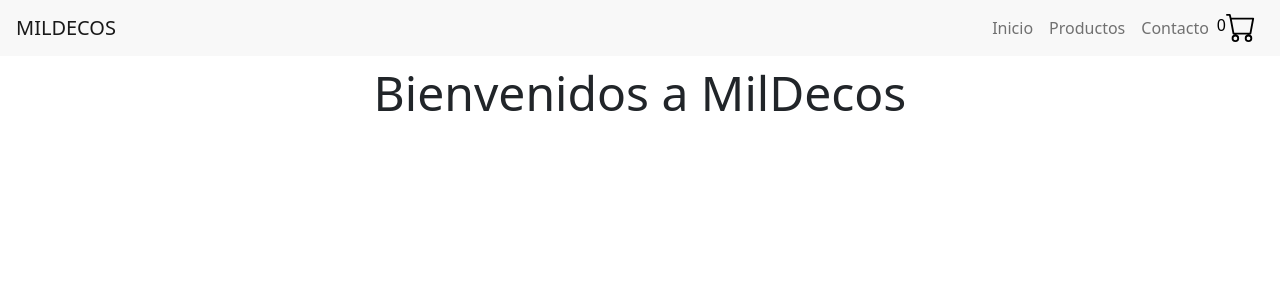
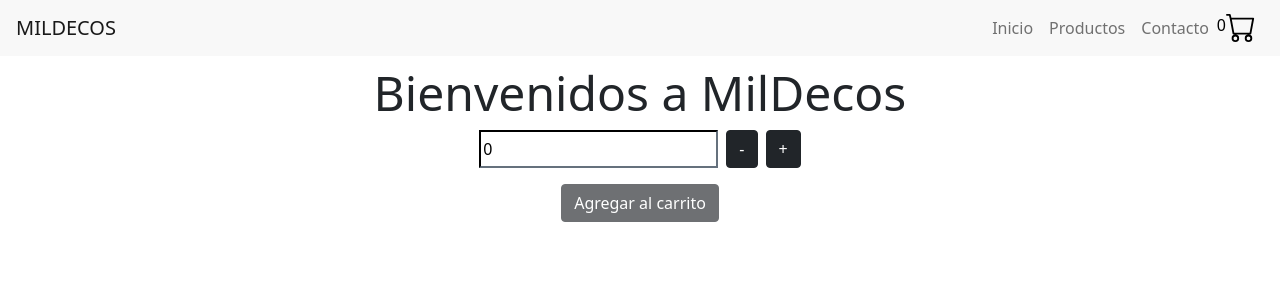
Before and after one commit to pityochner/carrito_mildecos, a React (Create React App) app: page / in a window 1280 px wide. Shown: the top 300 px of the page. Built offline with nearby package versions, Linux system fonts and the light colour scheme.

Commit message:
Item Count

```diff
--- a/src/App.js
+++ b/src/App.js
@@ -1,13 +1,14 @@
 import './App.css';
 import NavBar from './components/NavBar/NavBar';
 import ItemListContainer from './components/ItemListContainer/ItemListContainer';
-
+import ItemCount from './components/ItemCount/ItemCount'
 
 function App() {
   return (
     <>
     <NavBar />
     <ItemListContainer greeting={"Bienvenidos a MilDecos"} />
+    <ItemCount/>
     </>
   );
 }
--- /dev/null
+++ b/src/components/ItemCount/ItemCount.jsx
@@ -0,0 +1,58 @@
+import { useState } from "react";
+
+const ItemCount = ({ stock = Infinity, initial = 0, onAdd }) => {
+    const [count, setCount] = useState(initial);
+    const updateCount = (op) => {
+        if (op === "-" && count > 0) {
+            setCount(count - 1);
+        }
+        if (op === "+" && count < stock) {
+            setCount(count + 1);
+        }
+    };
+    const updateCountInput = (e) => {
+        const { value } = e.target;
+        if (value <= stock) {
+            setCount(isNaN(value) ? 0 : Number(value));
+        }
+    };
+    return (
+        <>
+            <div className="mb-3 d-flex justify-content-center">
+                <input
+                    onChange={(e) => updateCountInput(e)}
+                    className="border-dark "
+                    placeholder=""
+                    value={count}
+                    type="number"
+                />
+                <button
+                    onClick={() => updateCount("-")}
+                    className="btn btn-dark ms-2"
+                    type="button"
+                >
+                    -
+                </button>
+                <button
+                    onClick={() => updateCount("+")}
+                    className="btn btn-dark ms-2"
+                    type="button"
+                >
+                    +
+                </button>
+            </div>
+            <div className="d-flex justify-content-center">
+                <button
+                    onClick={() => onAdd(count)}
+                    type="button"
+                    className="btn btn-dark"
+                    disabled={count === "" || count === 0}
+                >
+                    Agregar al carrito
+                </button>
+            </div>
+        </>
+    );
+};
+
+export default ItemCount;
```
Also changed, not shown: src/App.css (line endings or trailing spaces).
